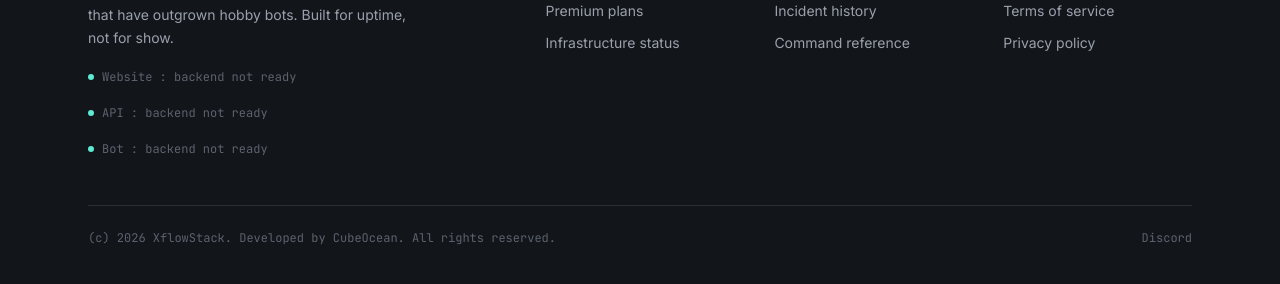
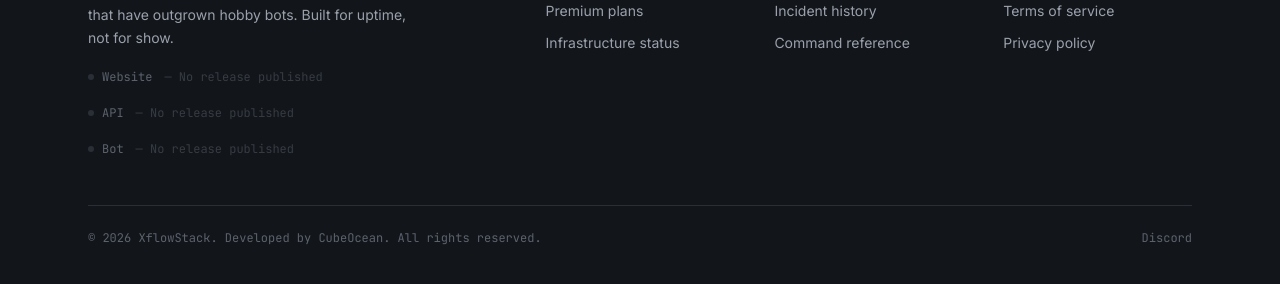
Before and after one commit to CubeOcean-Cloud/xflowstack-website, a Next.js app: page / in a window 1280 px wide. Shown: the part 1989-2273 px from the top of the page. Built offline with nearby package versions, Linux system fonts and the light colour scheme; no server answers.

Commit message:
Add API Version on footer

```diff
--- a/src/components/Footer.tsx
+++ b/src/components/Footer.tsx
@@ -1,4 +1,5 @@
 import Link from "next/link";
+import VersionBadges from "@/components/VersionBadges";
 
 export default function Footer() {
   return (
@@ -18,18 +19,7 @@
               Automation infrastructure for Discord servers that have outgrown
               hobby bots. Built for uptime, not for show.
             </p>
-            <div className="mt-5 flex items-center gap-2 font-mono text-xs text-ink-faint">
-              <span className="h-1.5 w-1.5 rounded-full bg-signal-teal" />
-              Website : backend not ready
-            </div>
-            <div className="mt-5 flex items-center gap-2 font-mono text-xs text-ink-faint">
-              <span className="h-1.5 w-1.5 rounded-full bg-signal-teal" />
-              API : backend not ready
-            </div>
-            <div className="mt-5 flex items-center gap-2 font-mono text-xs text-ink-faint">
-              <span className="h-1.5 w-1.5 rounded-full bg-signal-teal" />
-              Bot : backend not ready
-            </div>
+            <VersionBadges />
           </div>
 
           <div>
@@ -68,7 +58,7 @@
 
         <div className="mt-12 flex flex-col-reverse items-start justify-between gap-4 border-t border-base-border pt-6 md:flex-row md:items-center">
           <p className="font-mono text-xs text-ink-faint">
-            (c) 2026 XflowStack. Developed by CubeOcean. All rights reserved.
+            &copy; 2026 XflowStack. Developed by CubeOcean. All rights reserved.
           </p>
           <div className="flex gap-5 font-mono text-xs text-ink-faint">
             <a href="#" className="hover:text-ink-muted">Discord</a>
--- /dev/null
+++ b/src/components/Versionbadges.tsx
@@ -0,0 +1,88 @@
+const API_BASE = "https://apix.cubeocean.web.id/api/version";
+
+type VersionData = {
+  id: number;
+  target: string;
+  channel: "stable" | "beta" | "experimental";
+  version: string;
+  changelog: string;
+  author_name: string;
+  created_at: string;
+};
+
+async function fetchVersion(target: "website" | "bot" | "api"): Promise<VersionData | null> {
+  try {
+    const res = await fetch(`${API_BASE}/${target}`, {
+      next: { revalidate: 60 },
+    });
+    if (!res.ok) return null;
+    const json = await res.json();
+    return json.latest ?? null;
+  } catch {
+    return null;
+  }
+}
+
+const channelStyle: Record<string, string> = {
+  stable:       "bg-signal-teal/10 text-signal-teal border border-signal-teal/30",
+  beta:         "bg-signal-amber/10 text-signal-amber border border-signal-amber/30",
+  experimental: "bg-purple-500/10 text-purple-400 border border-purple-500/30",
+};
+
+const channelDot: Record<string, string> = {
+  stable:       "bg-signal-teal",
+  beta:         "bg-signal-amber",
+  experimental: "bg-purple-400",
+};
+
+function VersionRow({
+  label,
+  data,
+}: {
+  label: string;
+  data: VersionData | null;
+}) {
+  if (!data) {
+    return (
+      <div className="mt-5 flex items-center gap-2 font-mono text-xs text-ink-faint">
+        <span className="h-1.5 w-1.5 rounded-full bg-base-border" />
+        <span className="text-ink-faint">{label}</span>
+        <span className="ml-1 text-ink-faint/50">— No release published</span>
+      </div>
+    );
+  }
+
+  return (
+    <div className="mt-5 flex flex-wrap items-start gap-2">
+      <div className="flex items-center gap-2 font-mono text-xs">
+        <span className={`h-1.5 w-1.5 rounded-full ${channelDot[data.channel] ?? "bg-base-border"}`} />
+        <span className="text-ink">{label}</span>
+        <span className="text-ink-faint">v{data.version}</span>
+        <span className={`rounded-full px-2 py-0.5 text-[10px] font-mono capitalize ${channelStyle[data.channel] ?? ""}`}>
+          {data.channel}
+        </span>
+      </div>
+      {data.changelog && (
+        <p className="w-full pl-4 font-body text-xs text-ink-muted leading-relaxed line-clamp-2">
+          {data.changelog}
+        </p>
+      )}
+    </div>
+  );
+}
+
+export default async function VersionBadges() {
+  const [website, api, bot] = await Promise.all([
+    fetchVersion("website"),
+    fetchVersion("api"),
+    fetchVersion("bot"),
+  ]);
+
+  return (
+    <>
+      <VersionRow label="Website" data={website} />
+      <VersionRow label="API"     data={api}     />
+      <VersionRow label="Bot"     data={bot}     />
+    </>
+  );
+}
```
